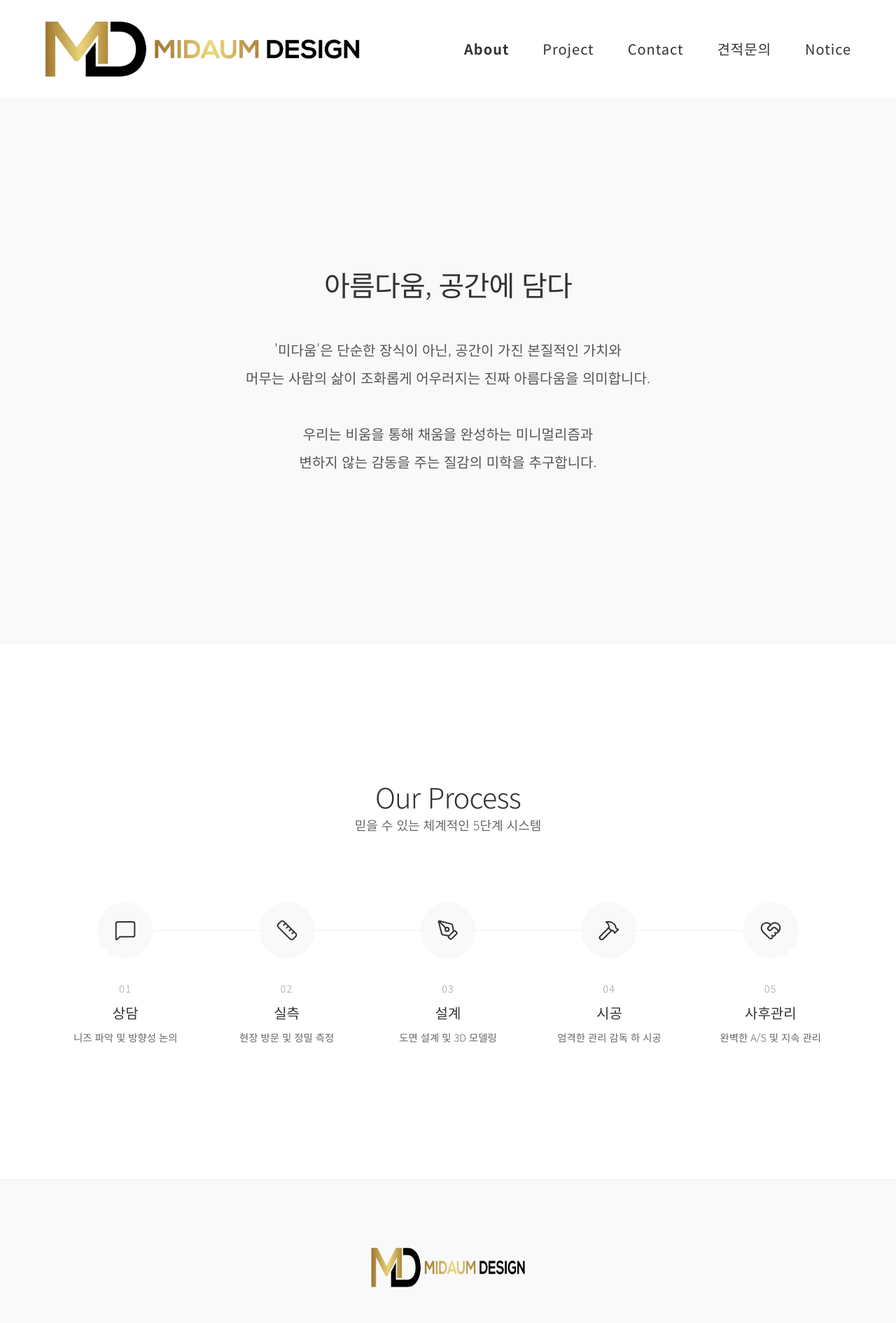
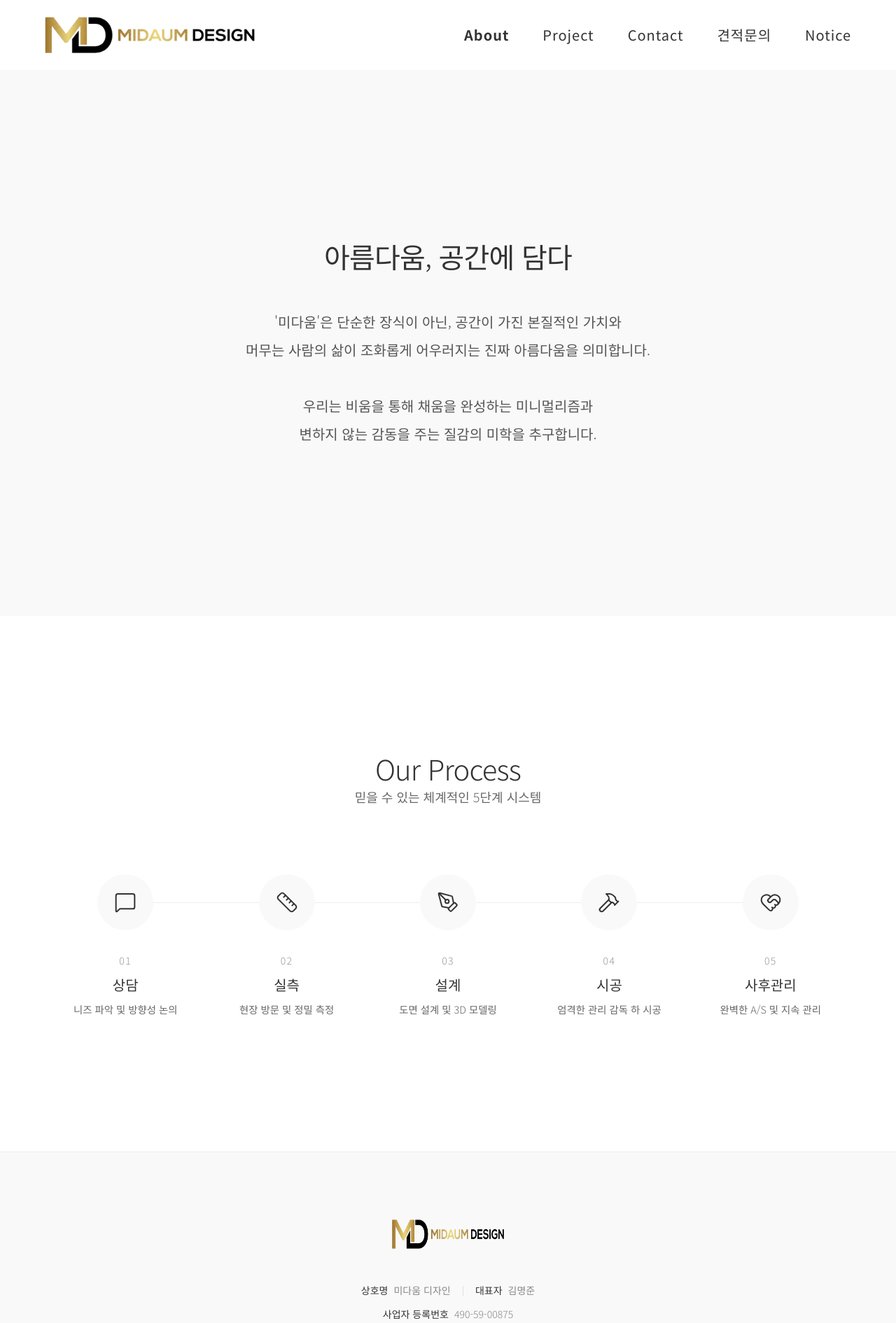
Before and after one commit to midaum79-cloud/midaumdesign, a Next.js app: page /about in a window 1280 px wide. Shown: the top 1890 px of the page at 70% size. Built offline with nearby package versions, Linux system fonts and the light colour scheme.

Commit message:
UI: reduce logo size further

```diff
--- a/src/app/globals.css
+++ b/src/app/globals.css
@@ -9,7 +9,7 @@
   --spacing-base: 1.5rem;
   --font-family-base: 'Noto Sans KR', sans-serif;
 
-  --header-height: 140px;
+  --header-height: 100px;
 }
 
 * {
@@ -102,6 +102,6 @@ button {
 
 .page-wrapper {
   min-height: 100vh;
-  padding-top: 140px;
+  padding-top: 100px;
   /* Offset for the fixed header */
 }
--- a/src/components/Footer/Footer.tsx
+++ b/src/components/Footer/Footer.tsx
@@ -8,8 +8,8 @@ export default function Footer() {
                 <Image
                     src="/images/midaum_logo_transparent.png"
                     alt="미다움 디자인 로고"
-                    width={220}
-                    height={57}
+                    width={160}
+                    height={42}
                     className={styles.logoImg}
                 />
             </div>
--- a/src/components/Header/Header.tsx
+++ b/src/components/Header/Header.tsx
@@ -27,8 +27,8 @@ export default function Header() {
                     <Image
                         src="/images/midaum_logo_transparent.png"
                         alt="미다움 디자인 로고"
-                        width={450}
-                        height={117}
+                        width={300}
+                        height={78}
                         priority
                         className={styles.logoImg}
                     />
```
